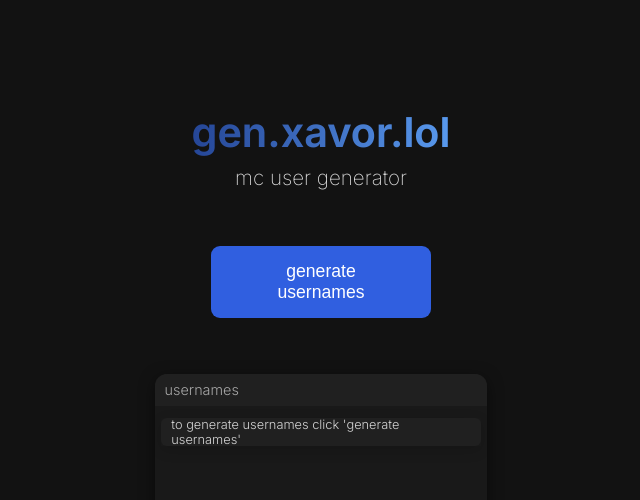
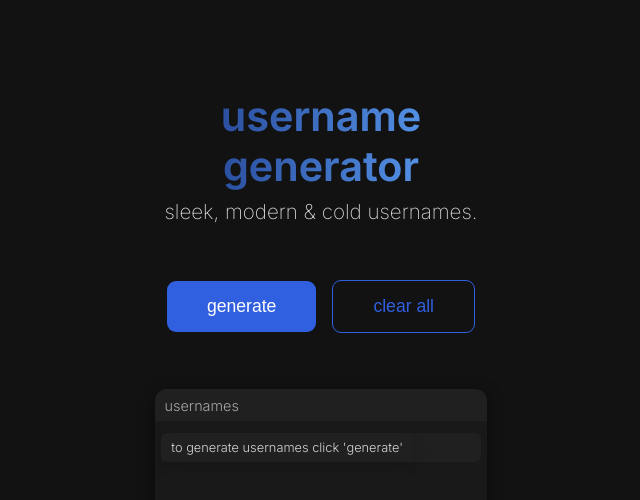
Before and after one commit to vaporlite/mc-username-gen-react, a React (Create React App) app: page / in a window 1280 px wide. Shown: the top 500 px of the page, without its empty margins (319-959 px from the left). Built offline with nearby package versions, Linux system fonts and the light colour scheme.

Commit message:
more infos in optional extended description
favicon, title, added clear all button, disables buttons while generation, simplified all text element content

```diff
--- a/public/index.html
+++ b/public/index.html
@@ -6,11 +6,12 @@
     <link rel="preconnect" href="https://fonts.googleapis.com">
     <link rel="preconnect" href="https://fonts.gstatic.com" crossorigin>
     <link href="https://fonts.googleapis.com/css2?family=Inter:ital,opsz,wght@0,14..32,100..900;1,14..32,100..900&display=swap" rel="stylesheet">
+    <link rel="stylesheet" href="https://fonts.googleapis.com/css2?family=Material+Symbols+Outlined:opsz,wght,FILL,GRAD@24,400,1,0&icon_names=download" />
     <meta name="viewport" content="width=device-width, initial-scale=1" />
     <meta name="theme-color" content="#000000" />
     <meta
       name="description"
-      content="Web site created using create-react-app"
+      content="Universal Username Generator compatible with every platform, service or game"
     />
     <link rel="apple-touch-icon" href="%PUBLIC_URL%/logo192.png" />
     <!--
@@ -27,7 +28,7 @@
       work correctly both with client-side routing and a non-root public URL.
       Learn how to configure a non-root public URL by running `npm run build`.
     -->
-    <title>minecraft user gen</title>
+    <title>username generator</title>
   </head>
   <body>
     <noscript>You need to enable JavaScript to run this app.</noscript>
--- a/src/App.css
+++ b/src/App.css
@@ -61,11 +61,17 @@ html, body {
 }
 
 .button-controls {
-  margin: 3.5rem;
+  margin: 3.5rem auto;
+  display: flex;
+  flex-direction: row;
+  justify-content: center;
+  align-items: center;
+  gap: 1rem;
+  width: fit-content;
 }
 
 .gen-button {
-  background-color: #305fe0;
+  background-color: rgb(48, 95, 224);
   border-radius: 9px;
   border: transparent;
   color: #fff;
@@ -76,15 +82,50 @@ html, body {
   transition: transform 0.3s ease, box-shadow 0.3s ease, background-color 0.3s ease;
 }
 
-.gen-button:hover {
+.gen-button:hover:not(:disabled) {
   transform: translateY(-5px);
   box-shadow: 0 4px 15px rgba(30, 58, 138, 0.5);
   background-color: #fff;
   color: #305fe0;
 }
 
-.gen-button:active {
+.gen-button:active:not(:disabled) {
   transform: translateY(2.5px);
+}
+
+.gen-button:disabled {
+  opacity: 50%;
+  cursor: not-allowed;
+  box-shadow: none;
+}
+
+.clear-all-btn {
+  background-color: transparent;
+  border: 1px solid rgb(48, 95, 224);
+  border-radius: 9px;
+  color: rgb(48, 95, 224);
+  font-weight: normal;
+  font-size: 1.1rem;
+  padding: 15px 40px;
+  cursor: pointer;
+  transition: transform 0.3s ease, box-shadow 0.3s ease, background-color 0.3s ease;
+}
+
+.clear-all-btn:hover:not(:disabled) {
+  transform: translateY(-5px);
+  box-shadow: 0 4px 15px rgba(30, 58, 138, 0.5);
+  background-color: rgb(48, 95, 224, 0.1);
+  transition: all 0.3s ease;
+}
+
+.clear-all-btn:active:not(:disabled) {
+  transform: translateY(2.5px);
+}
+
+.clear-all-btn:disabled {
+  opacity: 50%;
+  cursor: not-allowed;
+  box-shadow: none;
 }
 
 .gen-results {
--- a/src/App.tsx
+++ b/src/App.tsx
@@ -3,8 +3,38 @@ import GenerateBtn from './components/generate_btn';
 import './App.css';
 
 const generateRandomUsernames = (count: number) => {
-  const start = ["cyber","key","mac","drain","larp","dark","eth","scar","grim","void","hex","null","crypt","glitch","fatal","zero","shadow","rage","bit","net","anon","pwn","fatal","toxic","ghost","silent","phantom","hack","nuke","frost","acid","alpha","async","binary","blade","blitz","bomb","byte","chaos","click","code","core","crash","crit","crow","cryo","cyber","dead","death","decay","demon","dev","dig","digi","doom","edge","error","evil","exploit","fatal","flaw","force","glow","grid","grim","hash","hell","init","iron","krypt","leak","lore","low","mal","mem","meta","nano","null","pain","panic","pixel","proxy","raid","ram","raw","reap","riot","risk","root","ruin","script","seg","sin","skull","slash","sleep","sly","snap","spawn","stack","stealth","storm","syn","term","threat","trace","trap","troll","true","wire","xeno","yield","zen"]
-  const end = ["frauds","saint","spoof","wish","funds","glocks","lock","code","dawn","bypass","hack","slice","frags","wire","shell","void","flux","crash","stack","root","breach","leak","ghost","leet","exec","burn","panic","forge","blade","ware","phish","recon","xss","ace","agent","audit","axis","bash","bit","bomb","bug","byte","chain","chan","chaos","chip","cli","cloak","core","craft","crypt","cyber","data","death","dev","dox","drop","error","exec","exploit","flaw","flow","frame","freak","glitch","grid","grind","hack","hash","hex","hoax","host","inject","junk","key","kill","kit","leak","link","lite","lock","log","lord","mask","maul","mem","mind","mode","net","node","null","ops","overflow","ping","pirate","pit","port","pulse","punk","raid","ram","risk","root","run","scan","sect","seg","server","shell","shift","slash","sock","soft","source","spawn","spike","stack","storm","surge","swarm","sweep","sys","term","trace","trap","war","wave","web","wipe","wire","worm","wreck","zone"]
+  const start = [
+    "cyber", "key", "mac", "drain", "larp", "dark", "eth", "scar", "grim", "void", "hex",
+    "null", "crypt", "glitch", "fatal", "zero", "shadow", "rage", "bit", "net", "anon", "pwn",
+    "fatal", "toxic", "ghost", "silent", "phantom", "hack", "nuke", "frost", "acid", "alpha",
+    "async", "binary", "blade", "blitz", "bomb", "byte", "chaos", "click", "code", "core", "crash",
+    "crit", "crow", "cryo", "cyber", "dead", "death", "decay", "demon", "dev", "dig", "digi", "doom",
+    "edge", "error", "evil", "exploit", "fatal", "flaw", "force", "glow", "grid", "grim", "hash", "hell",
+    "init", "iron", "krypt", "leak", "lore", "low", "mal", "mem", "meta", "nano", "null", "pain", "panic",
+    "pixel", "proxy", "raid", "ram", "raw", "reap", "riot", "risk", "root", "ruin", "script", "seg", "sin",
+    "skull", "slash", "sleep", "sly", "snap", "spawn", "stack", "stealth", "storm", "syn", "term", "threat",
+    "trace", "trap", "troll", "true", "wire", "xeno", "yield", "zen", "burn", "darknet", "infil", "malware",
+    "recon", "script", "reboot", "probe", "deep", "ping", "raven", "trace", "deadlock", "blackout", "void",
+    "nexus", "volt", "vex", "lag", "warp", "hacktiv", "sky", "twilight", "lockdown", "glitch", "blight",
+    "pulse", "jolt", "error", "shift", "distort", "whisper", "trap", "botnet", "matrix", "fade", "blaze"
+  ];
+  const end = [
+    "frauds", "saint", "spoof", "wish", "funds", "glocks", "lock", "code", "dawn", "bypass", "hack",
+    "slice", "frags", "wire", "shell", "void", "flux", "crash", "stack", "root", "breach", "leak", "ghost",
+    "leet", "exec", "burn", "panic", "forge", "blade", "ware", "phish", "recon", "xss", "ace", "agent",
+    "audit", "axis", "bash", "bit", "bomb", "bug", "byte", "chain", "chan", "chaos", "chip", "cli", "cloak",
+    "core", "craft", "crypt", "cyber", "data", "death", "dev", "dox", "drop", "error", "exec", "exploit",
+    "flaw", "flow", "frame", "freak", "glitch", "grid", "grind", "hack", "hash", "hex", "hoax", "host",
+    "inject", "junk", "key", "kill", "kit", "leak", "link", "lite", "lock", "log", "lord", "mask", "maul",
+    "mem", "mind", "mode", "net", "node", "null", "ops", "overflow", "ping", "pirate", "pit", "port", "pulse",
+    "punk", "raid", "ram", "risk", "root", "run", "scan", "sect", "seg", "server", "shell", "shift", "slash",
+    "sock", "soft", "source", "spawn", "spike", "stack", "storm", "surge", "swarm", "sweep", "sys", "term",
+    "trace", "trap", "war", "wave", "web", "wipe", "wire", "worm", "wreck", "zone", "data", "hack", "trace",
+    "crash", "clone", "zombie", "vault", "sync", "script", "spawn", "scan", "kill", "byte", "spike", "trigger",
+    "flare", "rush", "phantom", "echo", "defrag", "denial", "rescue", "lockdown", "block", "scan", "threat",
+    "dark", "filter", "pirate", "capture", "compile", "download", "protocol", "buffer", "exploit", "reboot",
+    "storm", "disconnect", "rootkit", "flush"
+  ];
 
   return Array.from({ length: count }, () =>
     `${start[Math.floor(Math.random() * start.length)]}${end[Math.floor(Math.random() * end.length)]}`
@@ -13,25 +43,39 @@ const generateRandomUsernames = (count: number) => {
 
 const App: React.FC = () => {
   const [usernames, setUsernames] = useState<string[]>([]);
+  const [isGenerating, setIsGenerating] = useState<boolean>(false);
   const handleGenerate = async () => {
     setUsernames([]);
+    setIsGenerating(true);
     const newUsernames = generateRandomUsernames(15);
     for (const username of newUsernames) {
       await new Promise((resolve) => setTimeout(resolve, 500));
       setUsernames((prev) => [...prev, username]);
     }
+    setIsGenerating(false);
   };
+
+  const clearAll = () => {
+    setUsernames([]);
+  }
 
   return (
     <div className="app">
       <div className="app-container">
         <header className="app-header">
-          <h1>gen.xavor.lol</h1>
-          <p>mc user generator</p>
+          <h1>username generator</h1>
+          <p>sleek, modern & cold usernames.</p>
         </header>
         <div className="gen-container">
           <div className="button-controls">
-            <GenerateBtn onGenerate={handleGenerate} />
+            <GenerateBtn
+              onGenerate={handleGenerate}
+              disabled={isGenerating}
+              text={isGenerating ? "generating" : "generate"}
+            />
+            <button className="clear-all-btn" onClick={clearAll} disabled={isGenerating}>
+              clear all
+            </button>
           </div>
         </div>
         <div className="gen-results">
@@ -40,7 +84,7 @@ const App: React.FC = () => {
           </header>
           <div className="gen-results-list">
             <div className="gen-results-item">
-              <p>to generate usernames click 'generate usernames'</p>
+              <p>to generate usernames click 'generate'</p>
             </div>
             {usernames.map((username, index) => (
               <div key={index} className="gen-results-item-available">
--- a/src/components/generate_btn.tsx
+++ b/src/components/generate_btn.tsx
@@ -2,12 +2,14 @@ import React from 'react'
 
 interface GenerateBtnProps {
   onGenerate: () => void;
+  disabled?: boolean;
+  text: string;
 }
 
-const GenerateBtn: React.FC<GenerateBtnProps> = ({ onGenerate }) => {
+const GenerateBtn: React.FC<GenerateBtnProps> = ({ onGenerate, disabled, text }) => {
   return (
-    <button className="gen-button" onClick={onGenerate}>
-      generate usernames
+    <button className="gen-button" onClick={onGenerate} disabled={disabled}>
+      {text}
     </button>
   );
 };
```
Also changed, not shown: public/manifest.json, 10 other files (tests, documents, lock files or other folders).
